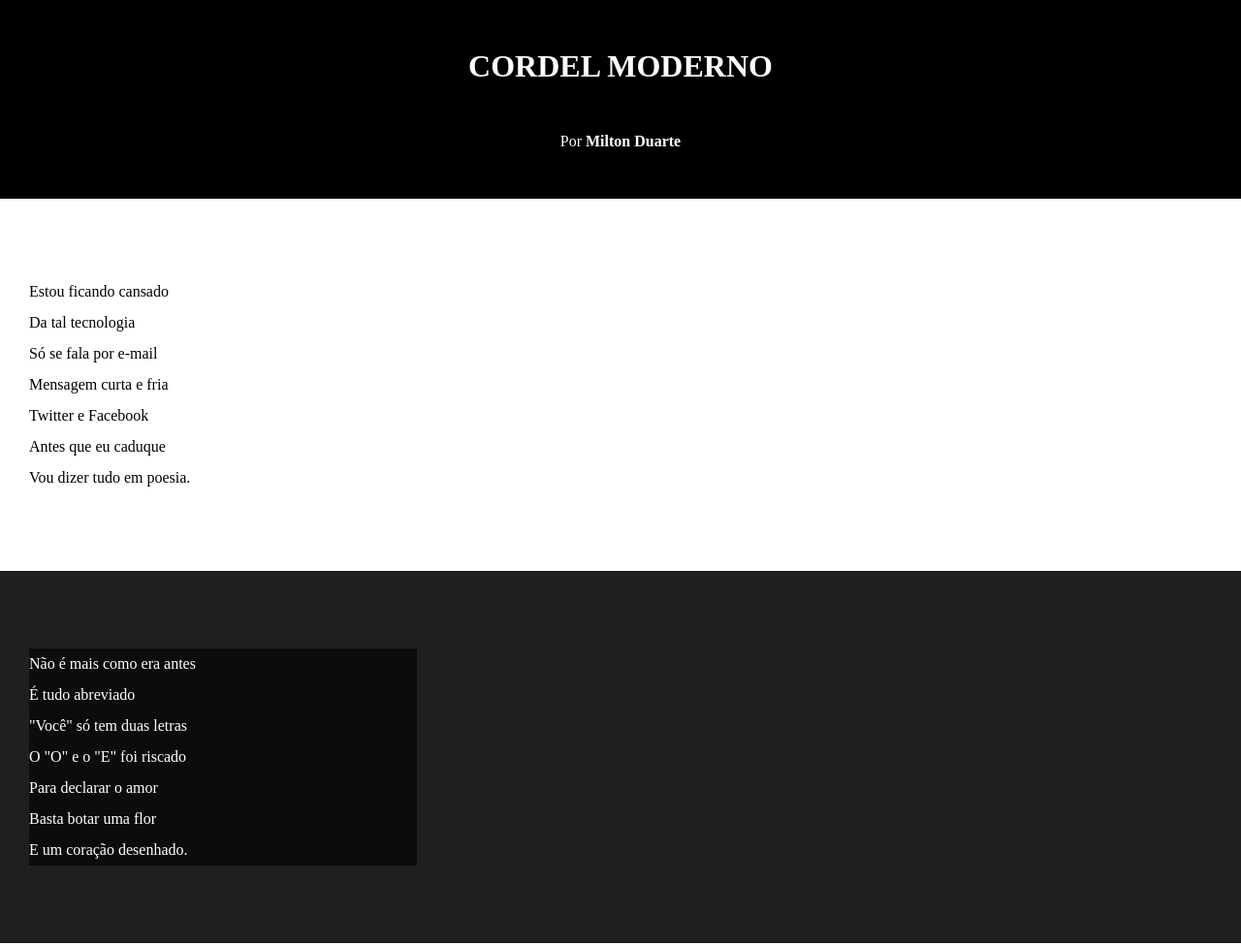
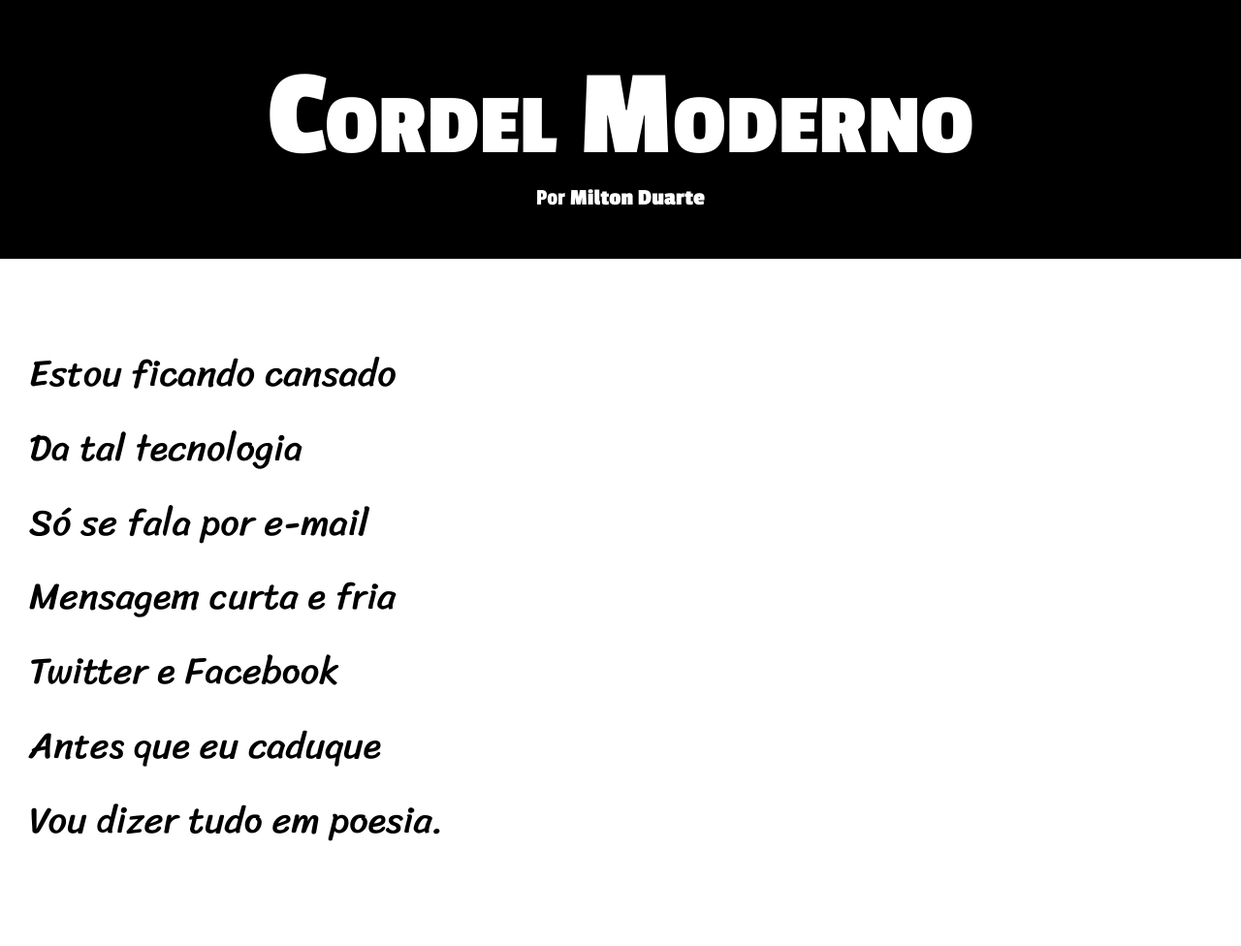
Before and after one commit to matheussilvabitencourt/html-css, a plain HTML site: page projeto002/index.html in a window 1280 px wide. Shown: the top 976 px of the page at 97% size. Drawn offline with Linux system fonts and the light colour scheme; a web font is replaced by a local one.

Commit message:
finalização do projeto

```diff
--- a/projeto002/index.html
+++ b/projeto002/index.html
@@ -8,7 +8,7 @@
 </head>
 <body>
     <header>
-        <h1>cordel Moderno</h1>
+        <h1>Cordel Moderno</h1>
         <p>
             Por <a href="https://wwwC.recantodasletras.com.br/poesias/3186743]">Milton Duarte</a>
         </p>
@@ -27,7 +27,7 @@
 
 
 
-    <section class="imagem">
+    <section class="imagem" id="img01">
         <p>
             Não é mais como era antes <br>
             É tudo abreviado <br>
@@ -62,7 +62,7 @@
     </section>
 
 
-    <section class="imagem">
+    <section class="imagem" id="img02">
         <p>
             Tenho saudade das cartas <br>
             Escritas com a própria mão <br>
--- a/projeto002/style.css
+++ b/projeto002/style.css
@@ -1,17 +1,30 @@
 @charset "UTF-8";
+@import url('https://fonts.googleapis.com/css2?family=Bebas+Neue&family=Lato:ital,wght@0,100;0,300;0,400;0,700;0,900;1,100;1,300;1,400;1,700;1,900&family=Lilita+One&family=Oswald:wght@200..700&family=Passion+One:wght@400;700;900&family=Permanent+Marker&family=Playfair+Display:ital,wght@0,400..900;1,400..900&family=Rubik+Vinyl&family=Sriracha&display=swap');
+
+@import url('https://fonts.googleapis.com/css2?family=Bebas+Neue&family=Lato:ital,wght@0,100;0,300;0,400;0,700;0,900;1,100;1,300;1,400;1,700;1,900&family=Lilita+One&family=Oswald:wght@200..700&family=Passion+One:wght@400;700;900&family=Permanent+Marker&family=Playfair+Display:ital,wght@0,400..900;1,400..900&family=Rubik+Vinyl&family=Sriracha&display=swap');
+
+:root {
+    --font01: verdana,Geneva,tahoma, sans-serif;
+    --font02: 'passion one', cursive;
+    --font03: 'sriracha', cursive;
+
+}
 *{
     margin: 0px;
     padding: 0px;
 }
 html, body{
     background-color: darkgray;
-    min-height: 100vh;
+    min-height: 50px
+    font-family:(--font01);
 
 }
 header{
     background-color: black;
     color: white;
     text-align: center;
+    font-family: var(--font02);
+    font-size: 3vh;
 
 }
 section{
@@ -19,10 +32,15 @@ section{
     padding-bottom: 10vh;
     line-height: 2em;
     padding-left: 30px;
+    font-family: var(--font03);
+    font-size: 3vw;
 }
 header > h1 {
-    padding: 50px;
-    text-transform: uppercase;
+    padding-top: 50px;
+    font-variant: small-caps;
+    font-family: var(--font02);
+    font-size: 10vw;
+
 
 }
 header p {
@@ -44,14 +62,35 @@ footer{
 }
 section.normal{
     background-color: white;
-    color: black;
+    color: rgb(0, 0, 0);
 
 }
 section.imagem{
     background-color: rgb(31, 31, 31);
     color: white;
+    background-attachment: fixed;
 }
 section.imagem > p {
-    background-color: rgba(0, 0, 0, 0.601);
-    width: 400px;
+    display: inline-block;
+    padding: 5px;
+    background-color: rgba(0, 0, 0, 0.675);
+    text-shadow: 1px 1px 0px black;
+
 }
+
+section >p{
+    padding-bottom: 2em;
+
+
+}
+section#img01{
+    background-image: url(background001.jpg);
+    background-position: right, center;
+    background-size: cover;
+    box-shadow: inset 6px 6px 13px 0px black;
+}
+section#img02{
+   background-image: url(background002.jpg);
+    background-size: cover;
+    box-shadow: inset 6px 6px 13px 0px black;
+}
```
